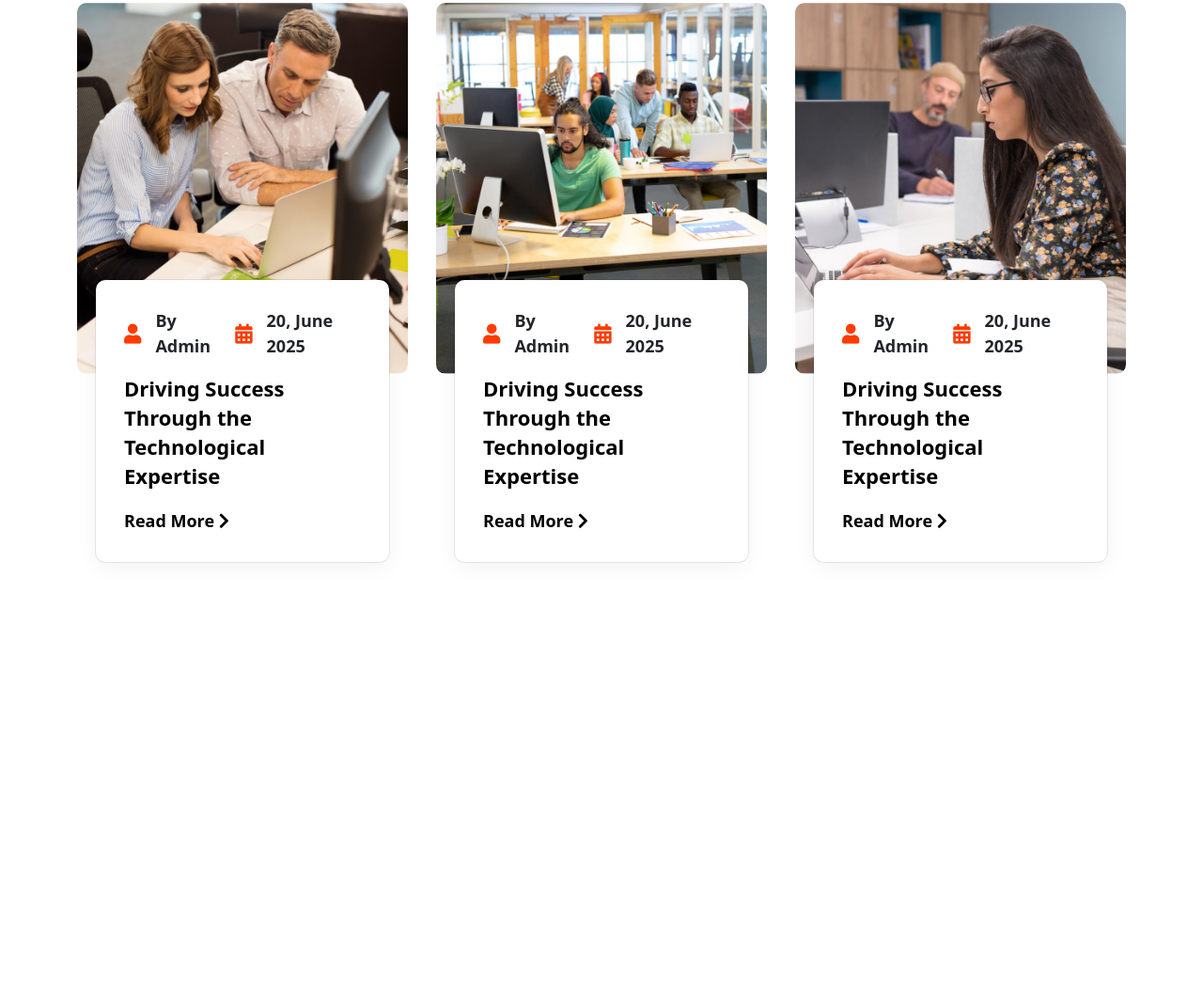
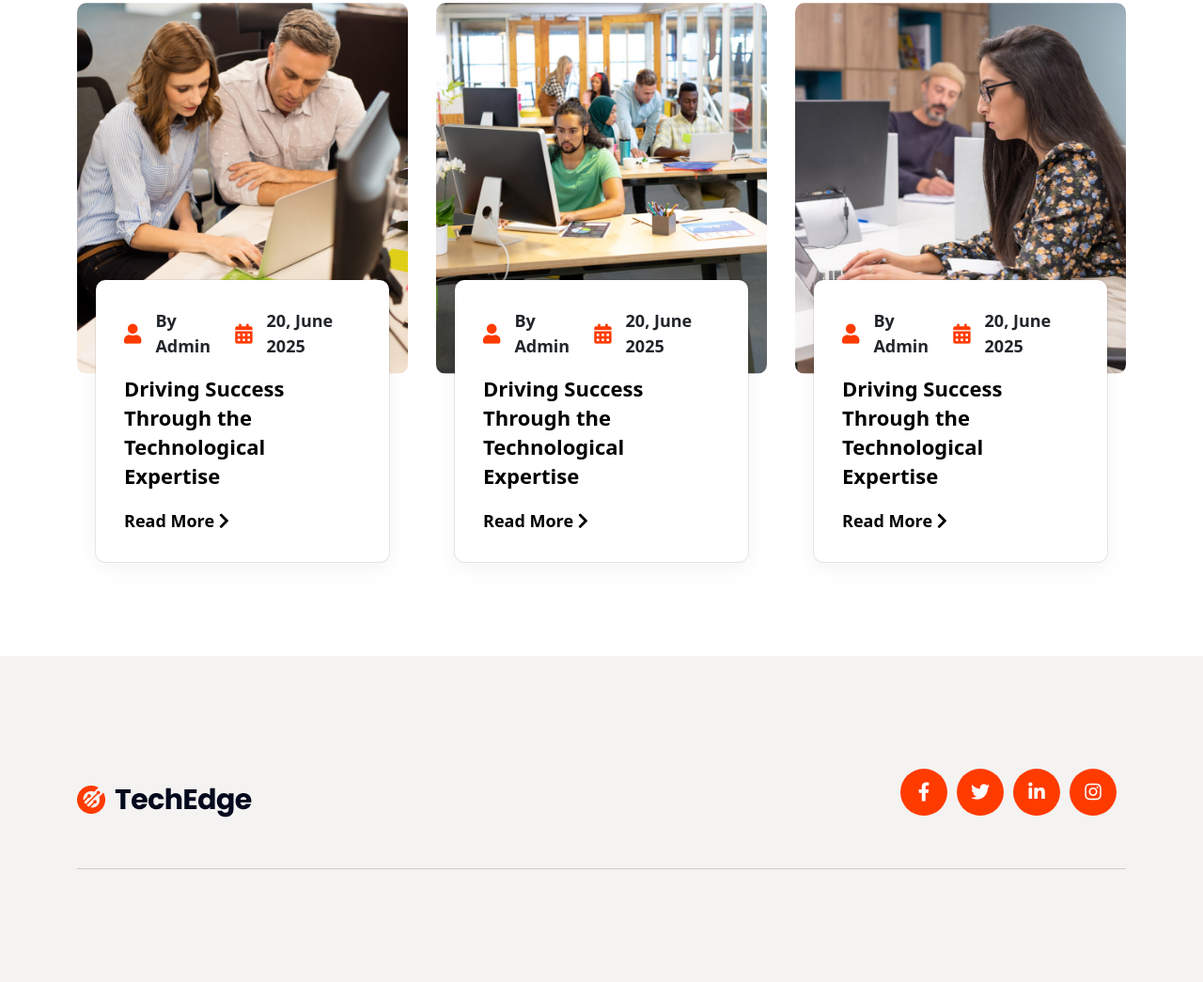
Before and after one commit to TheRemonDev/Work-11, a plain HTML site: page index.html in a window 1280 px wide. Shown: the part 7158-8203 px from the top of the page at 94% size. Before the commit the page ends 7856 px from the top, so only its background shows below. Drawn offline with Linux system fonts and the light colour scheme.

Commit message:
add-footer-top

```diff
--- a/assets/css/style.css
+++ b/assets/css/style.css
@@ -1047,3 +1047,44 @@ img.circle-image {
     text-transform: capitalize;
     padding-bottom: 20px;
 }
+
+/* ==============================================================
+     # Strat Footer Css
+=================================================================== */
+
+.footer-style-one-area {
+    padding: 120px 0;
+    background: #f4f3f2;
+}
+
+.footer-top {
+    display: flex;
+    align-items: center;
+    justify-content: space-between;
+    padding-bottom: 40px;
+    border-bottom: 1px solid #ccc;
+}
+
+ul.footer-top-social {
+    display: flex;
+    align-items: center;
+}
+
+ul.footer-top-social li {
+    margin-right: 10px;
+}
+
+ul.footer-top-social li a {
+    background: #FF3B00;
+    color: #ffffff;
+    height: 50px;
+    width: 50px;
+    line-height: 50px;
+    text-align: center;
+    border-radius: 50%;
+    font-size: 20px;
+}
+
+/* ==============================================================
+     # Strat Blog Css
+=================================================================== */
--- a/index.html
+++ b/index.html
@@ -727,9 +727,36 @@
     </div>
     <!-- End Blog Area -->
 
-    <!-- Start Banner Area
+    <!-- Start Footer Area
     ============================================= -->
-    <!-- End Banner Area -->
+    <div class="footer-style-one-area">
+        <div class="container">
+            <div class="row">
+                <div class="col-lg-12">
+                    <div class="footer-top">
+                        <div class="logo">
+                            <img src="assets/images/logo/logo-01.png" alt="Image Not Found">
+                        </div>
+                        <ul class="footer-top-social">
+                            <li>
+                                <a href="#"><i class="fab fa-facebook-f"></i></a>
+                            </li>
+                            <li>
+                                <a href="#"><i class="fab fa-twitter"></i></a>
+                            </li>
+                            <li>
+                                <a href="#"><i class="fab fa-linkedin-in"></i></a>
+                            </li>
+                            <li>
+                                <a href="#"><i class="fab fa-instagram"></i></a>
+                            </li>
+                        </ul>
+                    </div>
+                </div>
+            </div>
+        </div>
+    </div>
+    <!-- End Footer Area -->
 
     <!-- jQuery Frameworks
     ============================================= -->
```
